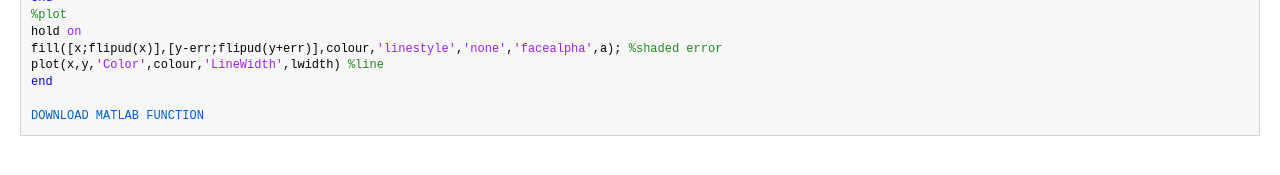
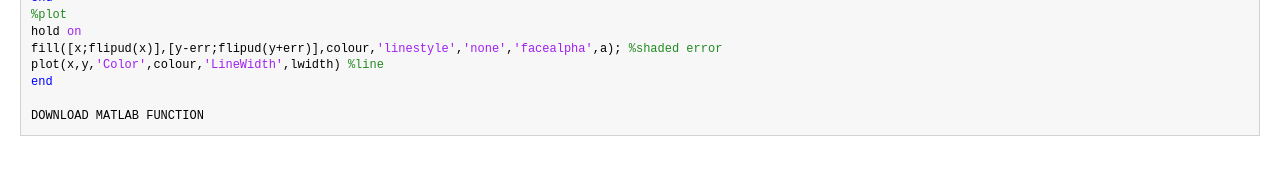
Before and after one commit to mlchandler/mlchandler.github.io, a Jekyll site: the page coding/shaded_error.html, which Jekyll copies as it is, in a window 1280 px wide. Shown: the part 276-451 px from the top of the page. Built offline with Jekyll 4.4.1, drawn with Linux system fonts in a browser that asks for light colours.

Commit message:
Update shaded_error.html

```diff
--- a/coding/shaded_error.html
+++ b/coding/shaded_error.html
@@ -17,9 +17,8 @@ h1 { padding:0px; margin:0px 0px 25px; font-family:Arial, Helvetica, sans-serif;
 h2 { padding:0px; margin:0px 0px 8px; font-family:Arial, Helvetica, sans-serif; font-size:1.2em; color:#000; font-weight:bold; line-height:140%; border-bottom:1px solid #d6d4d4; display:block; }
 h3 { padding:0px; margin:0px 0px 5px; font-family:Arial, Helvetica, sans-serif; font-size:1.1em; color:#000; font-weight:bold; line-height:140%; }
 
-a { color:#005fce; text-decoration:none; }
-a:hover { color:#005fce; text-decoration:underline; }
-a:visited { color:#004aa0; text-decoration:none; }
+a { text-decoration: none; color: #000; }
+a:hover { text-decoration: underline; }
 
 p { padding:0px; margin:0px 0px 20px; }
 img { padding:0px; margin:0px 0px 20px; border:none; }
@@ -52,7 +51,6 @@ span.comment { color:#228B22 }
 span.string { color:#A020F0 }
 span.untermstring { color:#B20000 }
 span.syscmd { color:#B28C00 }
-span.typesection { color:#A0522D }
 
 .footer { width:auto; padding:10px 0px; margin:25px 0px 0px; border-top:1px dotted #878787; font-size:0.8em; line-height:140%; font-style:italic; color:#878787; text-align:left; float:none; }
 .footer p { margin:0px; }
```
